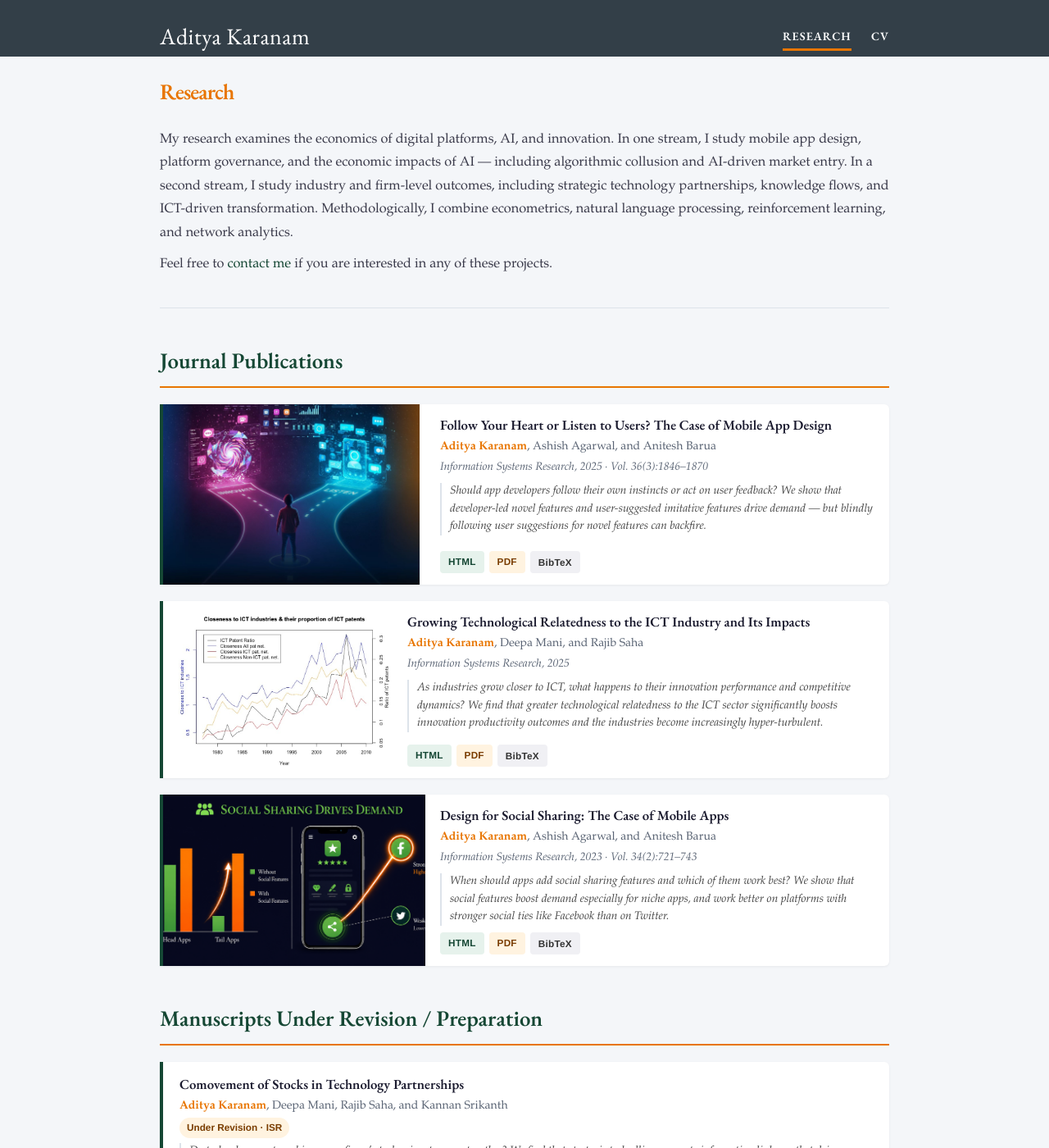
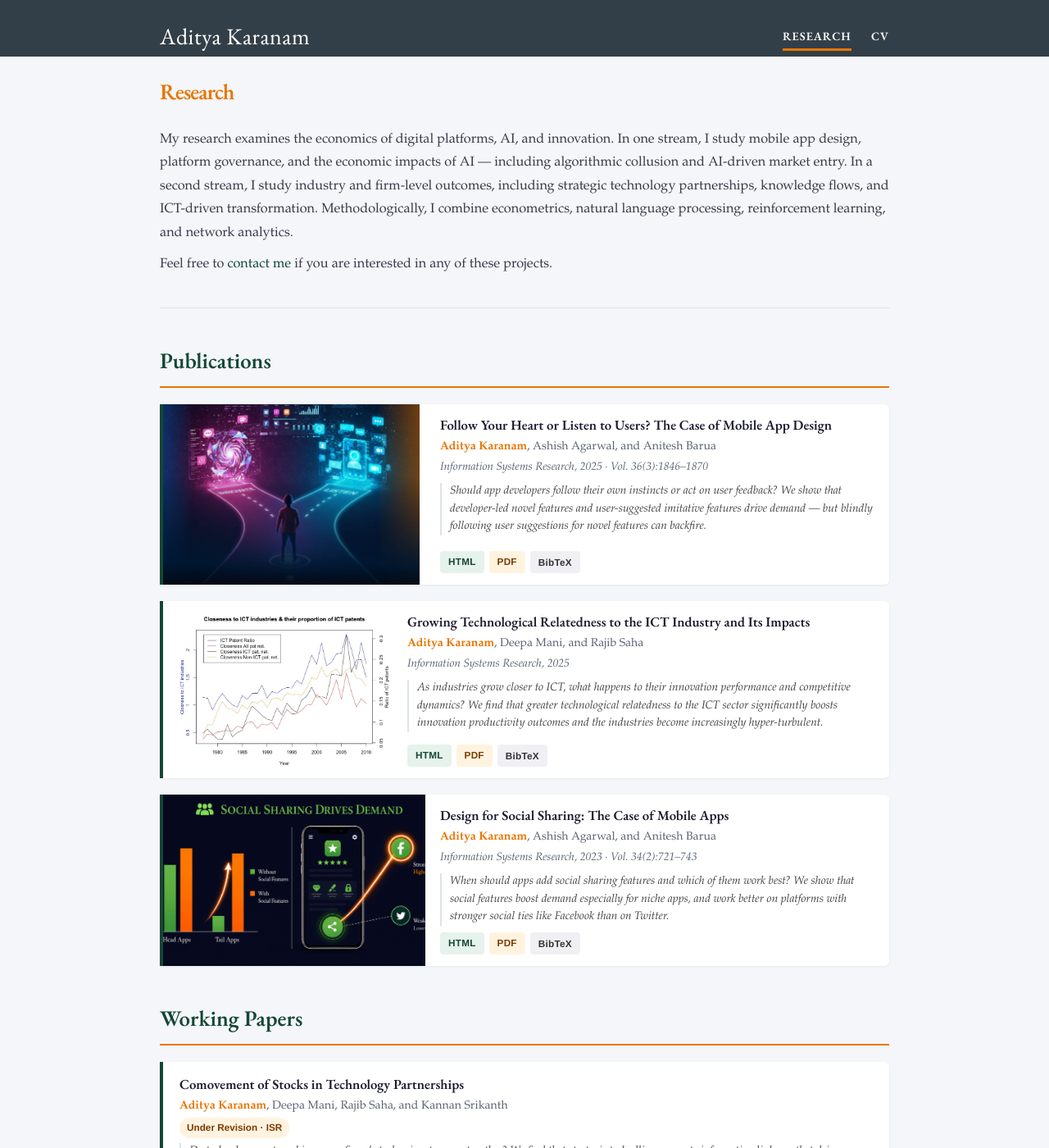
Before and after one commit to askaranam/askaranam.github.io, a Jekyll site: the page built from research.html, in a window 1280 px wide and 1400 px high. Shown: the whole window at 82% size. Built offline with Jekyll 4.4.1, drawn with Linux system fonts in a browser that asks for light colours; nearby versions of some CDN libraries; some web fonts are replaced; some of the changed text lies outside the part shown.

Commit message:
Update research.html

```diff
--- a/research.html
+++ b/research.html
@@ -67,7 +67,7 @@ render_with_liquid: false
 <p>Feel free to <a href="mailto:aditya.karanam@utdallas.edu">contact me</a> if you are interested in any of these projects. </p>
 </div>
 
-<h2 class="section-heading">Journal Publications</h2>
+<h2 class="section-heading">Publications</h2>
 
 <!-- PAPER 1 — Update src to /images/paper1.jpg after uploading image -->
 <div class="paper" style="min-height: 220px;">
@@ -159,7 +159,7 @@ render_with_liquid: false
 }</div>
 </div>
 
-<h2 class="section-heading">Manuscripts Under Revision / Preparation</h2>
+<h2 class="section-heading">Working Papers</h2>
 
 <!-- PAPER 4 -->
 <div class="paper no-image">
@@ -231,7 +231,7 @@ render_with_liquid: false
 }</div>
 </div>
 
-<h2 class="section-heading">Research in Progress</h2>
+<h2 class="section-heading">Work in Progress</h2>
 
 <!-- PAPER 7 -->
 <div class="paper no-image">
```
